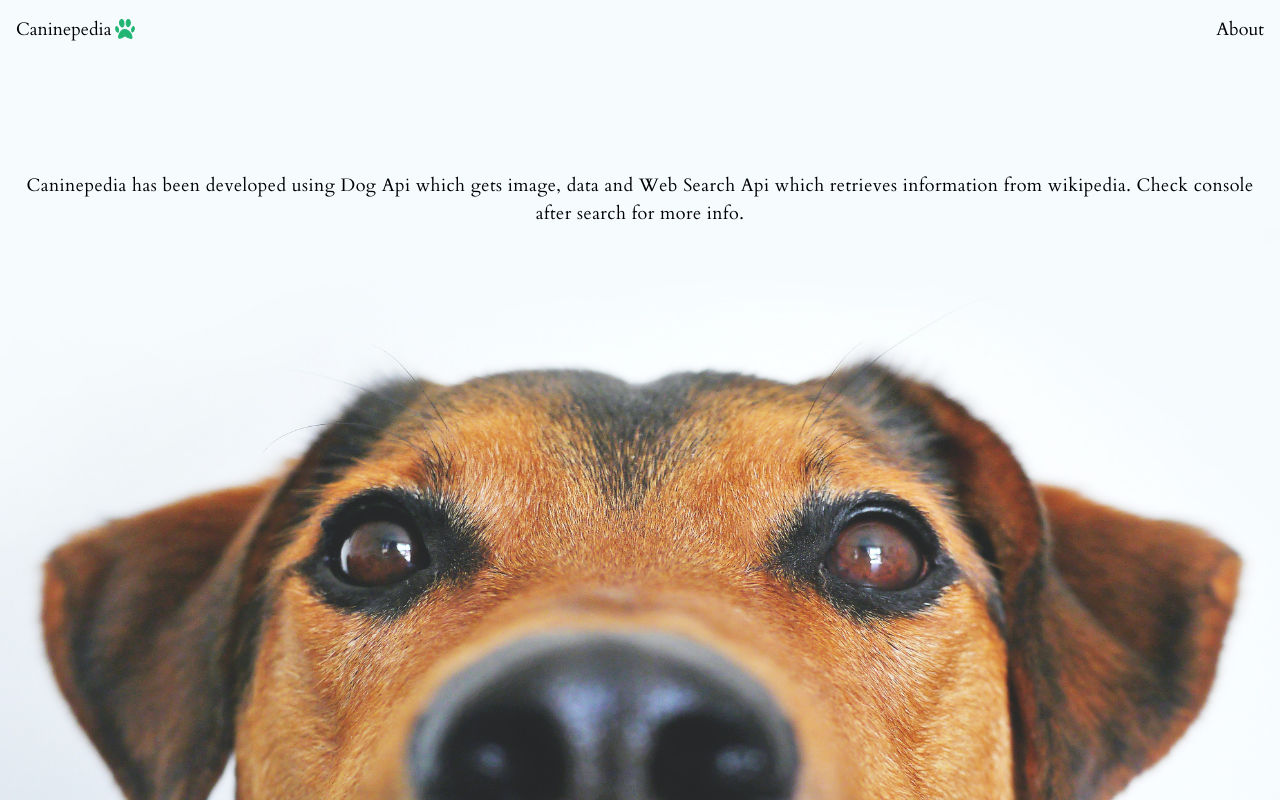
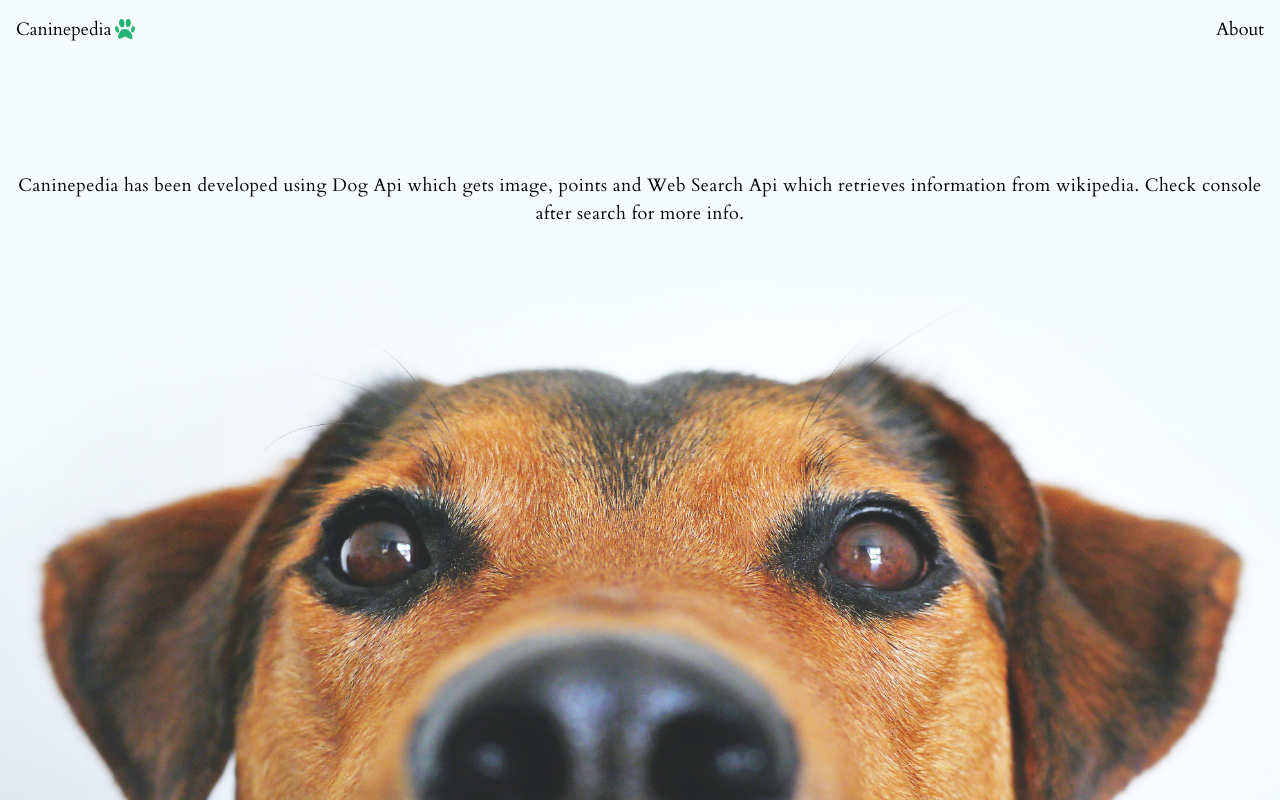
Before and after one commit to Rajdeep3004/caninepedia, a React (Vite) app: page /about in a window 1280 px wide. Built offline with nearby package versions, Linux system fonts and the light colour scheme.

Commit message:
changing description in About.jsx

```diff
--- a/src/components/Pages/About.jsx
+++ b/src/components/Pages/About.jsx
@@ -6,7 +6,7 @@ const About = () => {
     <Fragment>
       <img src={backpup} className="background" />
       <div className="my-32 mx-4 text-center text tracking-wide">
-        Caninepedia has been developed using Dog Api which gets image, data and
+        Caninepedia has been developed using Dog Api which gets image, points and
         Web Search Api which retrieves information from wikipedia. Check console
         after search for more info.
       </div>
```
